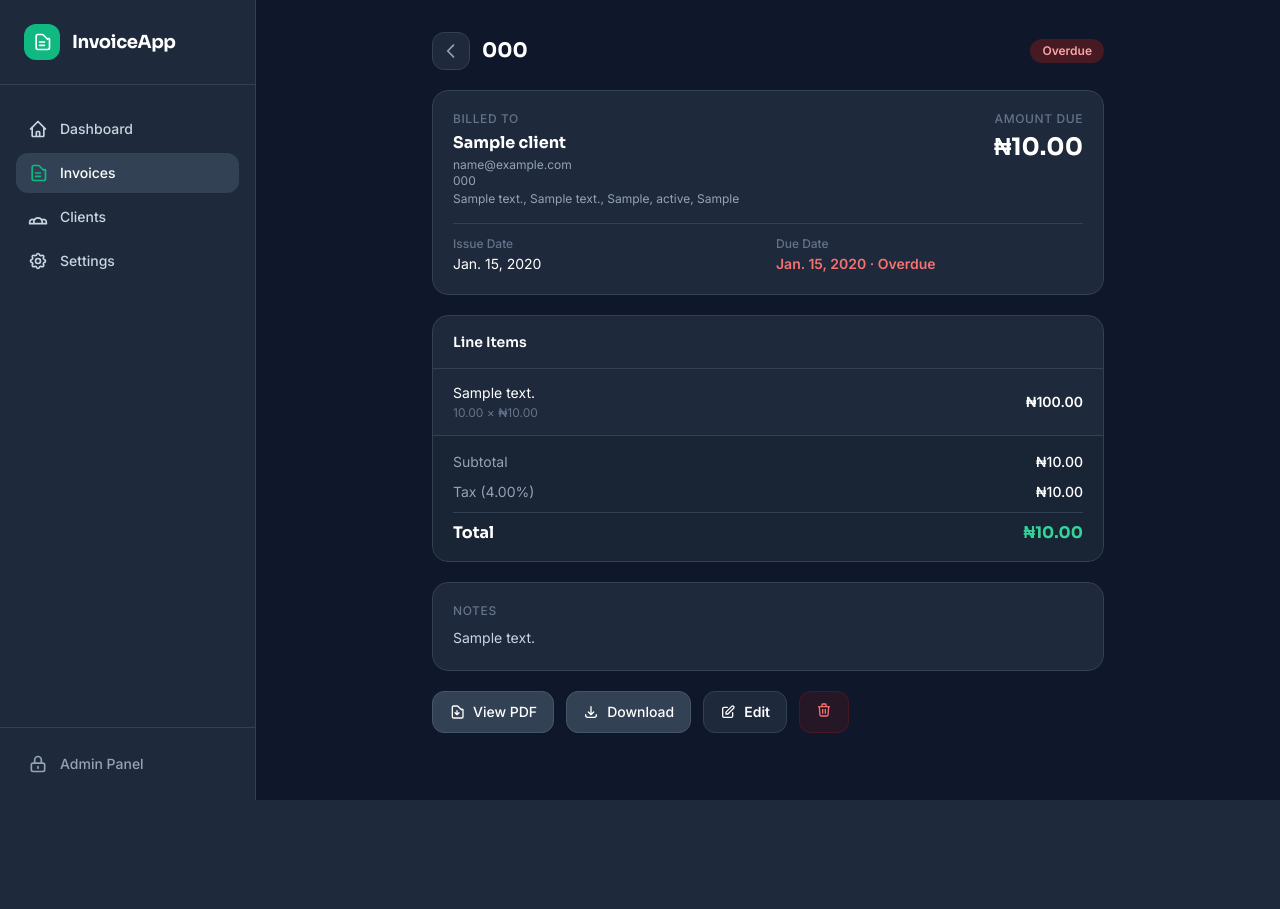
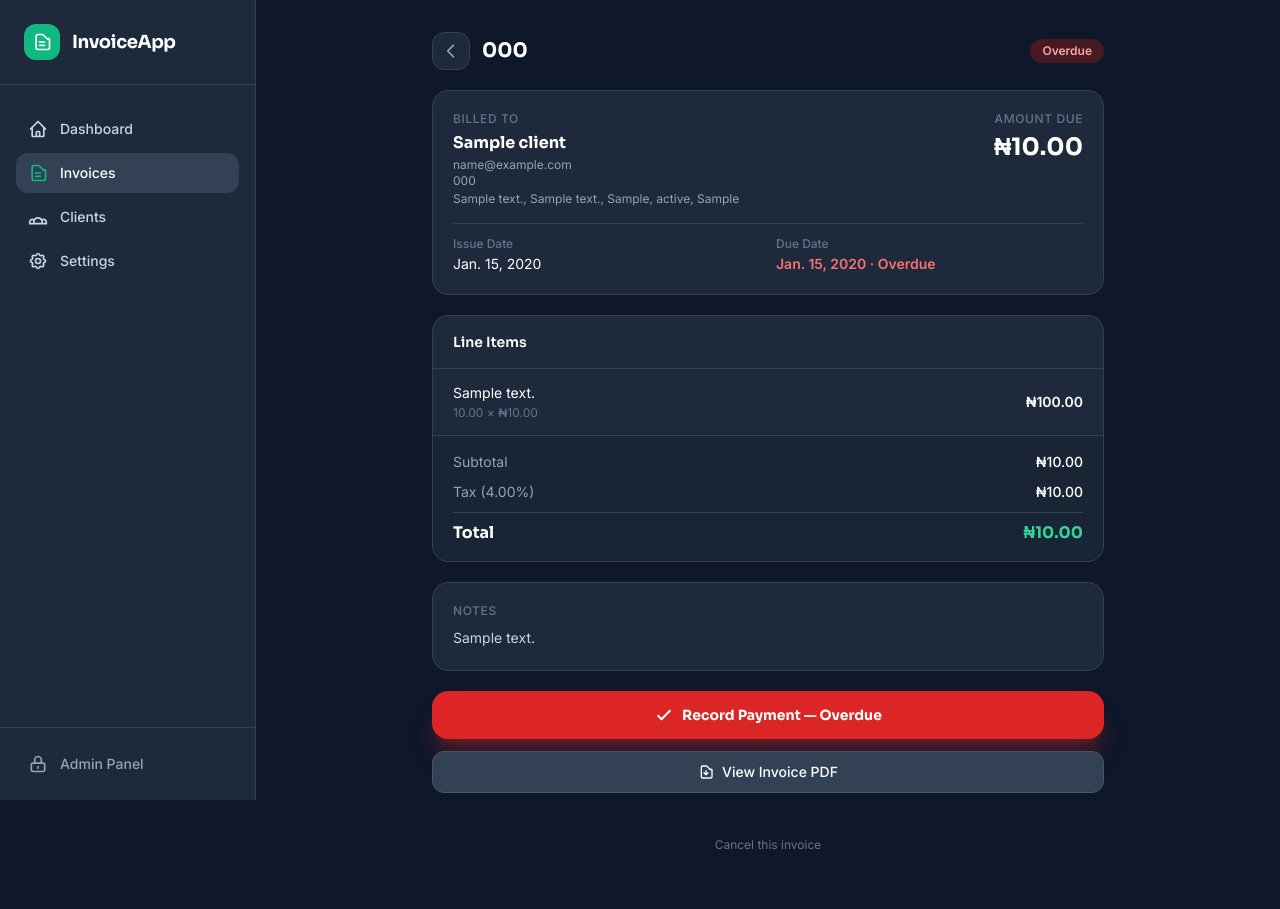
Before and after one commit to Nwa-dev/mimac, a Django app: page /invoices/1/ in a window 1280 px wide. Before the commit the page ends 800 px from the top, so only its background shows below. Run offline with Django 4.2, Linux system fonts and the light colour scheme; tables that the repository leaves empty hold one stand-in row (values such as "Sample post"); some libraries are stand-ins or nearby versions.

Commit message:
Wave 5: Payment flow — Mark as Paid, receipt web view, cancellation
- Add MarkAsPaidForm with payment method, amount, datetime-local picker,
  and optional reference; pre-fills with invoice total and current time
- Add mark_as_paid view: guards against double-pay and cancelled invoices,
  overrides paid_at with form value, redirects to receipt_detail on success
- Add receipt_detail view: web receipt confirmation screen (404 for unpaid)
- Add invoice_cancel view with confirmation page
- Add mark_as_sent view: POST-only, draft → sent transition
- Move receipt_pdf URL to /invoices/<pk>/receipt/pdf/ (was /receipt/);
  add /invoices/<pk>/receipt/ for receipt_detail web view
- Update invoice_detail action buttons for all 5 statuses:
  draft → Mark as Sent + Edit + Delete + View PDF;
  sent → Mark as Paid (primary) + Edit + View PDF;
  overdue → Record Payment red CTA + View PDF;
  paid → View Receipt + Download Receipt PDF;
  cancelled → notice; draft/sent/overdue all show cancel link

https://claude.ai/code/session_01V5y7qFwffWhbHWSn7om7Bw

```diff
--- a/core/templates/core/invoice_detail.html
+++ b/core/templates/core/invoice_detail.html
@@ -138,23 +138,26 @@
   {% endif %}
 
   <!-- Actions -->
-  {% if not invoice.is_paid %}
-  <div class="flex flex-wrap gap-3 pb-4">
-    <a href="{% url 'core:invoice_pdf' invoice.pk %}"
-       target="_blank"
-       class="flex items-center gap-2 px-4 py-2.5 rounded-xl bg-surface-700 border border-surface-600 text-white text-sm font-medium hover:bg-surface-600 transition-colors">
+  {% if invoice.status == 'draft' %}
+  <div class="space-y-3 pb-4">
+    <form method="post" action="{% url 'core:mark_as_sent' invoice.pk %}">
+      {% csrf_token %}
+      <button type="submit"
+              class="w-full flex items-center justify-center gap-2 py-3.5 rounded-2xl bg-blue-600 hover:bg-blue-700 text-white text-sm font-heading font-bold shadow-lg transition-all active:scale-[0.98]">
+        <svg class="w-4 h-4" fill="none" stroke="currentColor" viewBox="0 0 24 24">
+          <path stroke-linecap="round" stroke-linejoin="round" stroke-width="2" d="M12 19l9 2-9-18-9 18 9-2zm0 0v-8"/>
+        </svg>
+        Mark as Sent
+      </button>
+    </form>
+    <div class="flex gap-3">
+      <a href="{% url 'core:invoice_pdf' invoice.pk %}" target="_blank"
+         class="flex-1 flex items-center justify-center gap-2 py-2.5 rounded-xl bg-surface-700 border border-surface-600 text-white text-sm font-medium hover:bg-surface-600 transition-colors">
         <svg class="w-4 h-4" fill="none" stroke="currentColor" viewBox="0 0 24 24">
           <path stroke-linecap="round" stroke-linejoin="round" stroke-width="2"
             d="M12 10v6m0 0l-3-3m3 3l3-3m2 8H7a2 2 0 01-2-2V5a2 2 0 012-2h5.586a1 1 0 01.707.293l5.414 5.414A1 1 0 0121 9.414V19a2 2 0 01-2 2z"/>
         </svg>
         View PDF
-    </a>
-    <a href="{% url 'core:invoice_pdf' invoice.pk %}?download=attachment"
-       class="flex items-center gap-2 px-4 py-2.5 rounded-xl bg-surface-700 border border-surface-600 text-white text-sm font-medium hover:bg-surface-600 transition-colors">
-      <svg class="w-4 h-4" fill="none" stroke="currentColor" viewBox="0 0 24 24">
-        <path stroke-linecap="round" stroke-linejoin="round" stroke-width="2" d="M4 16v1a3 3 0 003 3h10a3 3 0 003-3v-1m-4-4l-4 4m0 0l-4-4m4 4V4"/>
-      </svg>
-      Download
       </a>
       <a href="{% url 'core:invoice_edit' invoice.pk %}"
          class="flex items-center gap-2 px-4 py-2.5 rounded-xl text-sm font-semibold text-white bg-surface-800 border border-surface-700 hover:bg-surface-700 transition-colors active:scale-95">
@@ -172,23 +175,90 @@
         </svg>
       </a>
     </div>
-  {% else %}
-  <div class="flex flex-wrap gap-3 pb-4">
-    <a href="{% url 'core:receipt_pdf' invoice.pk %}"
-       target="_blank"
-       class="flex items-center gap-2 px-4 py-2.5 rounded-xl bg-brand-500 hover:bg-brand-600 text-white text-sm font-semibold shadow-lg shadow-brand-500/30 transition-all active:scale-95">
+  </div>
+
+  {% elif invoice.status == 'sent' %}
+  <div class="space-y-3 pb-4">
+    <a href="{% url 'core:mark_as_paid' invoice.pk %}"
+       class="w-full flex items-center justify-center gap-2 py-3.5 rounded-2xl bg-brand-500 hover:bg-brand-600 text-white text-sm font-heading font-bold shadow-xl shadow-brand-500/40 transition-all active:scale-[0.98]">
+      <svg class="w-5 h-5" fill="none" stroke="currentColor" viewBox="0 0 24 24">
+        <path stroke-linecap="round" stroke-linejoin="round" stroke-width="2.5" d="M5 13l4 4L19 7"/>
+      </svg>
+      Mark as Paid
+    </a>
+    <div class="flex gap-3">
+      <a href="{% url 'core:invoice_pdf' invoice.pk %}" target="_blank"
+         class="flex-1 flex items-center justify-center gap-2 py-2.5 rounded-xl bg-surface-700 border border-surface-600 text-white text-sm font-medium hover:bg-surface-600 transition-colors">
         <svg class="w-4 h-4" fill="none" stroke="currentColor" viewBox="0 0 24 24">
+          <path stroke-linecap="round" stroke-linejoin="round" stroke-width="2"
+            d="M12 10v6m0 0l-3-3m3 3l3-3m2 8H7a2 2 0 01-2-2V5a2 2 0 012-2h5.586a1 1 0 01.707.293l5.414 5.414A1 1 0 0121 9.414V19a2 2 0 01-2 2z"/>
+        </svg>
+        View PDF
+      </a>
+      <a href="{% url 'core:invoice_edit' invoice.pk %}"
+         class="flex items-center gap-2 px-4 py-2.5 rounded-xl text-sm font-semibold text-white bg-surface-800 border border-surface-700 hover:bg-surface-700 transition-colors active:scale-95">
+        <svg class="w-4 h-4" fill="none" stroke="currentColor" viewBox="0 0 24 24">
+          <path stroke-linecap="round" stroke-linejoin="round" stroke-width="2"
+            d="M11 5H6a2 2 0 00-2 2v11a2 2 0 002 2h11a2 2 0 002-2v-5m-1.414-9.414a2 2 0 112.828 2.828L11.828 15H9v-2.828l8.586-8.586z"/>
+        </svg>
+        Edit
+      </a>
+    </div>
+  </div>
+
+  {% elif invoice.status == 'overdue' %}
+  <div class="space-y-3 pb-4">
+    <a href="{% url 'core:mark_as_paid' invoice.pk %}"
+       class="w-full flex items-center justify-center gap-2 py-3.5 rounded-2xl bg-red-600 hover:bg-red-700 text-white text-sm font-heading font-bold shadow-xl shadow-red-600/30 transition-all active:scale-[0.98]">
+      <svg class="w-5 h-5" fill="none" stroke="currentColor" viewBox="0 0 24 24">
+        <path stroke-linecap="round" stroke-linejoin="round" stroke-width="2.5" d="M5 13l4 4L19 7"/>
+      </svg>
+      Record Payment — Overdue
+    </a>
+    <a href="{% url 'core:invoice_pdf' invoice.pk %}" target="_blank"
+       class="w-full flex items-center justify-center gap-2 py-2.5 rounded-xl bg-surface-700 border border-surface-600 text-white text-sm font-medium hover:bg-surface-600 transition-colors">
+      <svg class="w-4 h-4" fill="none" stroke="currentColor" viewBox="0 0 24 24">
+        <path stroke-linecap="round" stroke-linejoin="round" stroke-width="2"
+          d="M12 10v6m0 0l-3-3m3 3l3-3m2 8H7a2 2 0 01-2-2V5a2 2 0 012-2h5.586a1 1 0 01.707.293l5.414 5.414A1 1 0 0121 9.414V19a2 2 0 01-2 2z"/>
+      </svg>
+      View Invoice PDF
+    </a>
+  </div>
+
+  {% elif invoice.status == 'paid' %}
+  <div class="space-y-3 pb-4">
+    <a href="{% url 'core:receipt_detail' invoice.pk %}"
+       class="w-full flex items-center justify-center gap-2 py-3.5 rounded-2xl bg-brand-500 hover:bg-brand-600 text-white text-sm font-heading font-bold shadow-xl shadow-brand-500/40 transition-all active:scale-[0.98]">
+      <svg class="w-5 h-5" fill="none" stroke="currentColor" viewBox="0 0 24 24">
         <path stroke-linecap="round" stroke-linejoin="round" stroke-width="2"
           d="M9 12h6m-6 4h6m2 5H7a2 2 0 01-2-2V5a2 2 0 012-2h5.586a1 1 0 01.707.293l5.414 5.414A1 1 0 0121 9.414V19a2 2 0 01-2 2z"/>
       </svg>
       View Receipt
     </a>
     <a href="{% url 'core:receipt_pdf' invoice.pk %}?download=attachment"
-       class="flex items-center gap-2 px-4 py-2.5 rounded-xl bg-surface-700 border border-surface-600 text-white text-sm font-medium hover:bg-surface-600 transition-colors">
+       class="w-full flex items-center justify-center gap-2 py-2.5 rounded-xl bg-surface-700 border border-surface-600 text-white text-sm font-medium hover:bg-surface-600 transition-colors">
       <svg class="w-4 h-4" fill="none" stroke="currentColor" viewBox="0 0 24 24">
         <path stroke-linecap="round" stroke-linejoin="round" stroke-width="2" d="M4 16v1a3 3 0 003 3h10a3 3 0 003-3v-1m-4-4l-4 4m0 0l-4-4m4 4V4"/>
       </svg>
-      Download Receipt
+      Download Receipt PDF
+    </a>
+  </div>
+
+  {% elif invoice.status == 'cancelled' %}
+  <div class="pb-4">
+    <div class="bg-surface-800 border border-surface-700 rounded-2xl p-4 text-center">
+      <p class="text-sm text-slate-400">This invoice has been cancelled.</p>
+      <a href="{% url 'core:invoice_list' %}" class="text-sm text-brand-400 hover:text-brand-300 font-medium mt-2 inline-block">← Back to Invoices</a>
+    </div>
+  </div>
+  {% endif %}
+
+  <!-- Cancel option for non-terminal statuses -->
+  {% if invoice.status in 'draft,sent,overdue' %}
+  <div class="pb-4 -mt-1">
+    <a href="{% url 'core:invoice_cancel' invoice.pk %}"
+       class="block w-full text-center py-2 text-xs text-slate-500 hover:text-red-400 transition-colors">
+      Cancel this invoice
     </a>
   </div>
   {% endif %}
--- a/core/urls.py
+++ b/core/urls.py
@@ -10,9 +10,13 @@ urlpatterns = [
     path('invoices/new/',               views.invoice_create, name='invoice_create'),
     path('invoices/<int:pk>/',          views.invoice_detail, name='invoice_detail'),
     path('invoices/<int:pk>/edit/',     views.invoice_edit,   name='invoice_edit'),
-    path('invoices/<int:pk>/delete/',   views.invoice_delete, name='invoice_delete'),
-    path('invoices/<int:pk>/pdf/',      views.invoice_pdf,    name='invoice_pdf'),
-    path('invoices/<int:pk>/receipt/',  views.receipt_pdf,    name='receipt_pdf'),
+    path('invoices/<int:pk>/delete/',      views.invoice_delete,   name='invoice_delete'),
+    path('invoices/<int:pk>/cancel/',      views.invoice_cancel,   name='invoice_cancel'),
+    path('invoices/<int:pk>/sent/',        views.mark_as_sent,     name='mark_as_sent'),
+    path('invoices/<int:pk>/pay/',         views.mark_as_paid,     name='mark_as_paid'),
+    path('invoices/<int:pk>/receipt/',     views.receipt_detail,   name='receipt_detail'),
+    path('invoices/<int:pk>/pdf/',         views.invoice_pdf,      name='invoice_pdf'),
+    path('invoices/<int:pk>/receipt/pdf/', views.receipt_pdf,      name='receipt_pdf'),
 
     path('clients/',                    views.client_list,    name='client_list'),
     path('clients/new/',                views.client_create,  name='client_create'),
--- a/core/views.py
+++ b/core/views.py
@@ -5,7 +5,7 @@ from django.http import HttpResponse
 from django.utils import timezone
 from decimal import Decimal
 from .models import Invoice, Client, BusinessProfile
-from .forms import InvoiceForm, InvoiceItemFormSet, ClientForm
+from .forms import InvoiceForm, InvoiceItemFormSet, ClientForm, MarkAsPaidForm
 from .utils.pdf import generate_pdf
 import datetime
 
@@ -171,6 +171,76 @@ def invoice_delete(request, pk):
     return render(request, 'core/invoice_confirm_delete.html', {'invoice': invoice})
 
 
+def mark_as_paid(request, pk):
+    invoice = get_object_or_404(Invoice, pk=pk)
+
+    if invoice.status == 'paid':
+        messages.info(request, f"Invoice {invoice.invoice_number} is already marked as paid.")
+        return redirect('core:invoice_detail', pk=pk)
+
+    if invoice.status == 'cancelled':
+        messages.error(request, "A cancelled invoice cannot be marked as paid.")
+        return redirect('core:invoice_detail', pk=pk)
+
+    if request.method == 'POST':
+        form = MarkAsPaidForm(request.POST, invoice_total=invoice.total_amount)
+        if form.is_valid():
+            invoice.mark_as_paid(
+                payment_method=form.cleaned_data['payment_method'],
+                amount_received=form.cleaned_data['amount_received'],
+                payment_reference=form.cleaned_data.get('payment_reference', ''),
+            )
+            paid_at = form.cleaned_data.get('paid_at')
+            if paid_at:
+                Invoice.objects.filter(pk=invoice.pk).update(paid_at=paid_at)
+            messages.success(
+                request,
+                f"Payment recorded for {invoice.invoice_number}. Receipt is ready."
+            )
+            return redirect('core:receipt_detail', pk=invoice.pk)
+        else:
+            messages.error(request, "Please correct the errors below.")
+    else:
+        form = MarkAsPaidForm(invoice_total=invoice.total_amount)
+
+    return render(request, 'core/mark_as_paid.html', {'invoice': invoice, 'form': form})
+
+
+def receipt_detail(request, pk):
+    invoice = get_object_or_404(
+        Invoice.objects.select_related('client').prefetch_related('items'),
+        pk=pk,
+        status='paid'
+    )
+    business = BusinessProfile.get_profile()
+    return render(request, 'core/receipt_detail.html', {'invoice': invoice, 'business': business})
+
+
+def invoice_cancel(request, pk):
+    invoice = get_object_or_404(Invoice, pk=pk)
+
+    if invoice.status == 'paid':
+        messages.error(request, "A paid invoice cannot be cancelled.")
+        return redirect('core:invoice_detail', pk=pk)
+
+    if request.method == 'POST':
+        invoice.status = 'cancelled'
+        invoice.save(update_fields=['status'])
+        messages.success(request, f"Invoice {invoice.invoice_number} has been cancelled.")
+        return redirect('core:invoice_list')
+
+    return render(request, 'core/invoice_confirm_cancel.html', {'invoice': invoice})
+
+
+def mark_as_sent(request, pk):
+    invoice = get_object_or_404(Invoice, pk=pk, status='draft')
+    if request.method == 'POST':
+        invoice.status = 'sent'
+        invoice.save(update_fields=['status'])
+        messages.success(request, f"{invoice.invoice_number} marked as sent.")
+    return redirect('core:invoice_detail', pk=pk)
+
+
 def invoice_pdf(request, pk):
     invoice = get_object_or_404(
         Invoice.objects.select_related('client').prefetch_related('items'),
```
Also changed, not shown: core/forms.py (+39 -0 lines), core/templates/core/invoice_confirm_cancel.html (added, +51 -0 lines), core/templates/core/mark_as_paid.html (added, +132 -0 lines), core/templates/core/receipt_detail.html (added, +121 -0 lines). Lines whose indentation alone changed are shown as unchanged.
